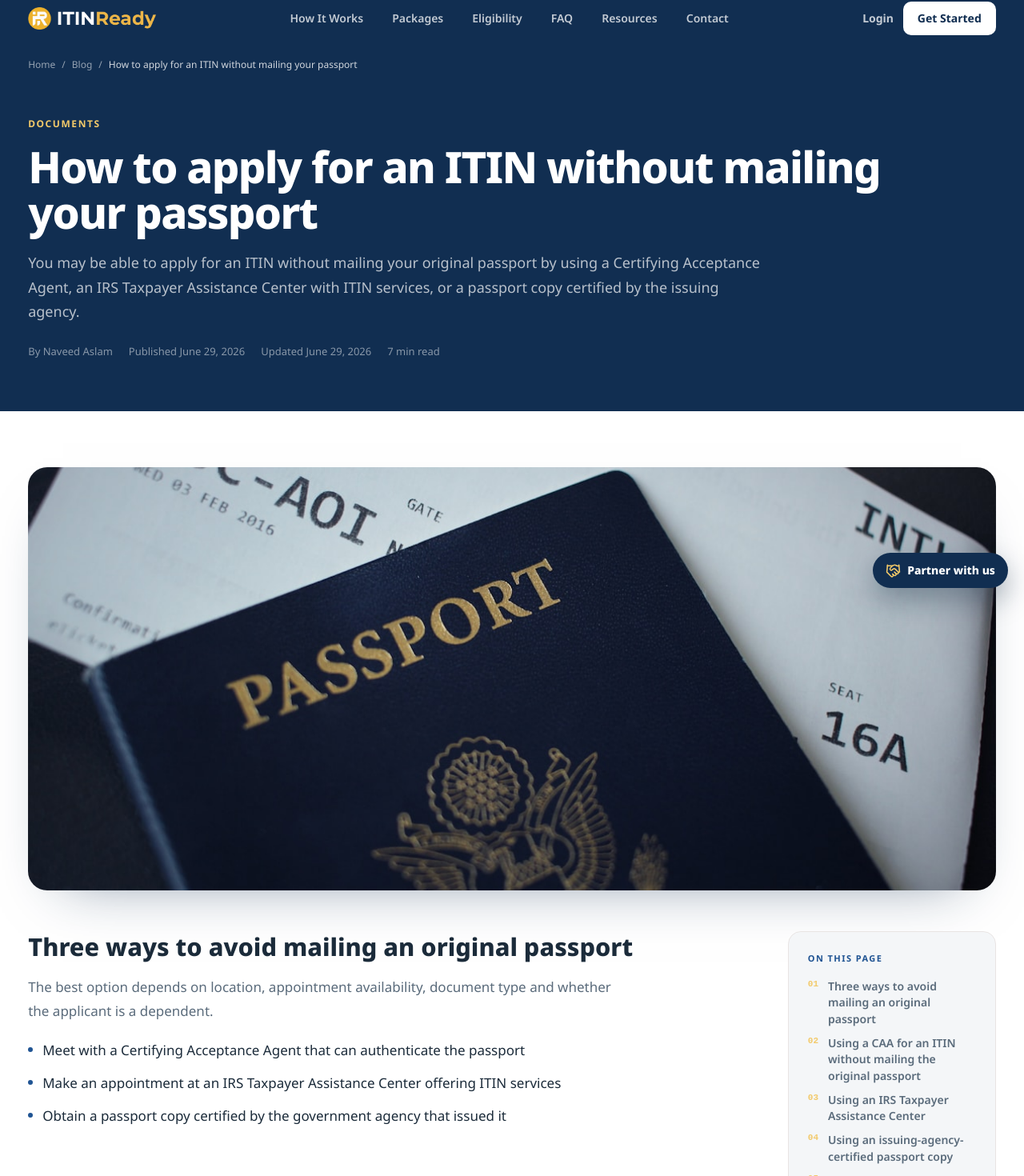
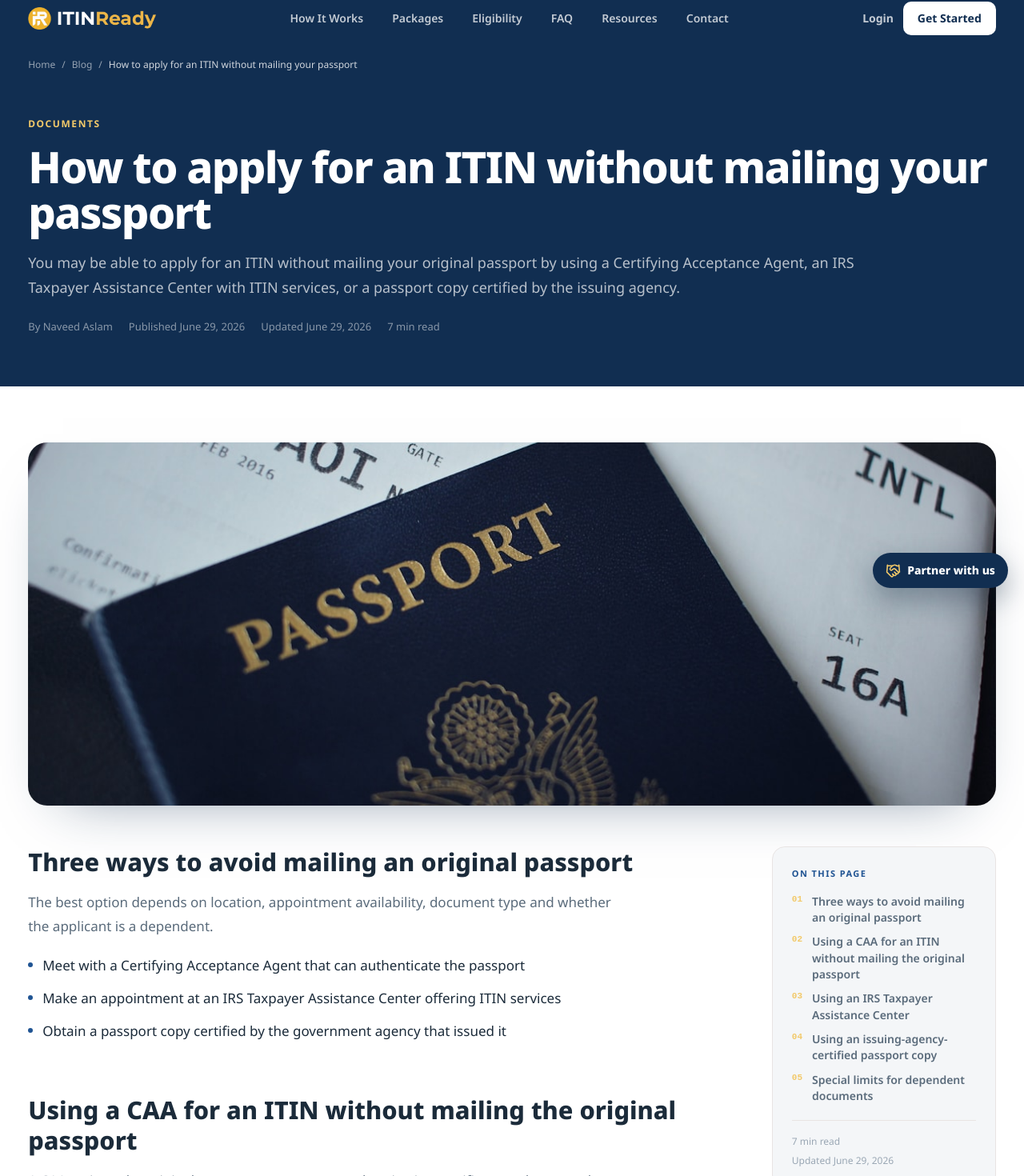
Before and after one commit to Naveed1891/ITIN-Filing-Website, a Next.js app: page /blog/apply-for-itin-without-mailing-passport in a window 1280 px wide. Shown: the part 45-1515 px from the top of the page at 80% size. Built offline with nearby package versions, Linux system fonts and the light colour scheme; no server answers; a web font is replaced by a local one.

Commit message:
Pexel control on larger screen sizes

```diff
--- a/src/app/globals.css
+++ b/src/app/globals.css
@@ -5,7 +5,7 @@
 @custom-variant dark (&:is(.dark *));
 
 :root {
-  --site-max-width: 1800px;
+  --site-max-width: 3600px;
   --site-gutter: clamp(0.875rem, 2.75vw, 3.5rem);
   --reading-width: 760px;
   --background: oklch(1 0 0);
--- a/src/components/content/ArticlePage.tsx
+++ b/src/components/content/ArticlePage.tsx
@@ -76,14 +76,14 @@ export function ArticlePage({ article }: { article: BlogArticle }) {
           ]}
         />
         <div className="site-container pb-[clamp(2.75rem,5vw,5rem)] pt-[clamp(1.5rem,3vw,3rem)]">
-          <div className="max-w-[1280px]">
+          <div className="max-w-[1800px]">
             <p className="text-[12px] font-bold uppercase tracking-[0.13em] text-gold">
               {article.category}
             </p>
-            <h1 className="mt-4 max-w-[1180px] text-[clamp(1.9rem,4.25vw,4.5rem)] font-extrabold leading-[1.04] tracking-[-0.03em] text-white">
+            <h1 className="mt-4 max-w-[1600px] text-[clamp(1.9rem,4.25vw,4.75rem)] font-extrabold leading-[1.04] tracking-[-0.03em] text-white">
               {article.title}
             </h1>
-            <p className="mt-5 max-w-[920px] text-[14px] leading-[1.7] text-white/70 sm:text-[16px] lg:text-[18px]">
+            <p className="mt-5 max-w-[1100px] text-[14px] leading-[1.7] text-white/70 sm:text-[16px] lg:text-[18px] 2xl:text-[19px]">
               {article.summary}
             </p>
             <div className="mt-6 flex flex-wrap gap-x-5 gap-y-2 text-[12px] text-white/50 sm:text-[13px]">
@@ -107,9 +107,9 @@ export function ArticlePage({ article }: { article: BlogArticle }) {
       </section>
 
       <article className="section-padding bg-white">
-        <div className="site-container max-w-[1440px]">
+        <div className="site-container">
           {image && (
-            <div className="relative mb-[clamp(2rem,4vw,3.5rem)] aspect-[16/10] overflow-hidden rounded-[clamp(14px,2vw,24px)] bg-bg-light shadow-[0_30px_70px_-44px_rgba(17,46,81,0.55)] sm:aspect-[16/8] xl:aspect-[16/7]">
+            <div className="relative mb-[clamp(2rem,4vw,3.5rem)] aspect-[16/10] overflow-hidden rounded-[clamp(14px,2vw,24px)] bg-bg-light shadow-[0_30px_70px_-44px_rgba(17,46,81,0.55)] sm:aspect-[16/8] xl:aspect-[16/6] 2xl:aspect-[24/7]">
               <Image
                 src={image.src}
                 alt={image.alt}
@@ -117,14 +117,14 @@ export function ArticlePage({ article }: { article: BlogArticle }) {
                 priority
                 className="object-cover"
                 style={{ objectPosition: image.objectPosition }}
-                sizes="(max-width: 640px) calc(100vw - 28px), (max-width: 1536px) calc(100vw - 8vw), 1440px"
+                sizes="calc(100vw - (2 * clamp(0.875rem, 2.75vw, 3.5rem)))"
               />
             </div>
           )}
-          <div className="grid min-w-0 gap-[clamp(2rem,4vw,5rem)] xl:grid-cols-[minmax(0,920px)_minmax(260px,1fr)] xl:items-start">
+          <div className="grid min-w-0 gap-[clamp(2rem,4vw,6rem)] xl:grid-cols-[minmax(0,3fr)_minmax(280px,0.8fr)] xl:items-start">
             <nav
               aria-label="Table of contents"
-              className="order-first rounded-card border border-border bg-bg-light p-5 sm:p-6 xl:order-last xl:sticky xl:top-24"
+              className="order-first rounded-card border border-border bg-bg-light p-5 sm:p-6 xl:order-last xl:sticky xl:top-24 xl:w-full xl:max-w-[440px] xl:justify-self-end"
             >
               <p className="text-[11px] font-bold uppercase tracking-[0.13em] text-blue">
                 On this page
@@ -160,7 +160,7 @@ export function ArticlePage({ article }: { article: BlogArticle }) {
                   {section.paragraphs.map((paragraph) => (
                     <p
                       key={paragraph}
-                      className="max-w-[78ch] text-[15px] leading-[1.78] text-text-mid sm:text-[16px] lg:text-[17px]"
+                      className="max-w-[78ch] text-[15px] leading-[1.78] text-text-mid sm:text-[16px] lg:text-[17px] 2xl:max-w-[100ch] 2xl:text-[18px]"
                     >
                       {paragraph}
                     </p>
@@ -171,7 +171,7 @@ export function ArticlePage({ article }: { article: BlogArticle }) {
                     {section.bullets.map((item) => (
                       <li
                         key={item}
-                        className="flex max-w-[78ch] gap-3 text-[15px] leading-[1.7] text-text-dark sm:text-[16px] lg:text-[17px]"
+                        className="flex max-w-[78ch] gap-3 text-[15px] leading-[1.7] text-text-dark sm:text-[16px] lg:text-[17px] 2xl:max-w-[100ch] 2xl:text-[18px]"
                       >
                         <span
                           aria-hidden="true"
```
